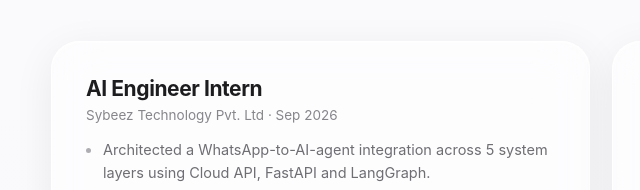
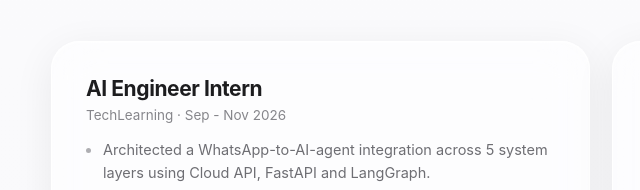
Before and after one commit to zairahussain27/Portfolio, a plain HTML site: page index.html in a window 1280 px wide. Shown: the part 1148-1338 px from the top of the page, 39-679 px from the left. Drawn offline with Linux system fonts and the light colour scheme.

Commit message:
Update experience section with new internship details

```diff
--- a/index.html
+++ b/index.html
@@ -113,7 +113,7 @@ footer{text-align:center;padding:30px 24px 48px;font-size:12.5px;color:var(--g50
 <section id="experience"><div class="wrap">
 <div class="eb rv">Work</div><h2 class="st rv">Experience</h2>
 <div class="g2">
-<article class="card glass rv"><h3>AI Engineer Intern</h3><p class="meta">Sybeez Technology Pvt. Ltd · Sep 2026</p><ul>
+<article class="card glass rv"><h3>AI Engineer Intern</h3><p class="meta">TechLearning · Sep - Nov 2026 </p><ul>
 <li>Architected a WhatsApp-to-AI-agent integration across 5 system layers using Cloud API, FastAPI and LangGraph.</li>
 <li>Authored a backend R&amp;D report on WhatsApp integration, RAG and LLM architecture, published on Confluence.</li>
 <li>Documented Sybeez Flow architecture and workflows with Jira, Confluence and GitHub.</li></ul></article>
```
